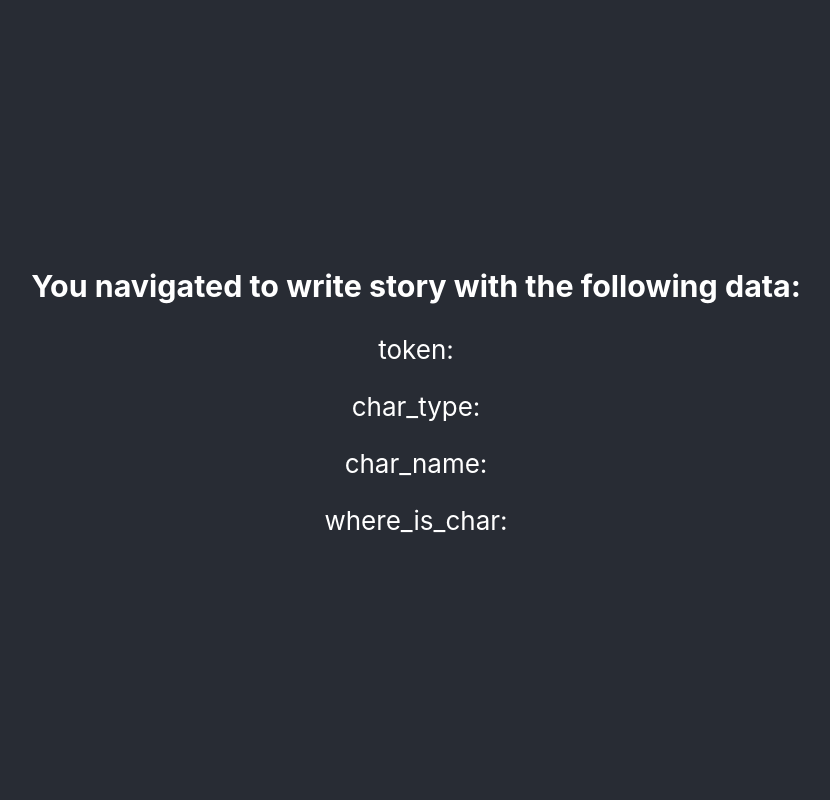
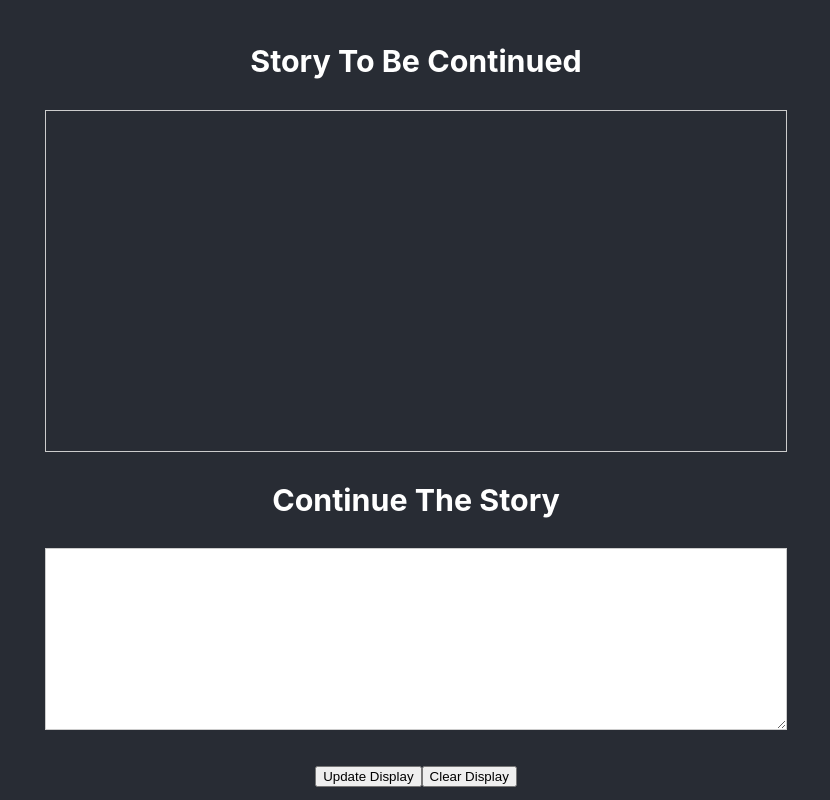
Before and after one commit to arcadesprojectnyc/LittleTale, a React (Create React App) app: page /write-story in a window 1280 px wide. Shown: the whole page, without its empty margins (224-1054 px from the left). Built offline with nearby package versions, Linux system fonts and the light colour scheme.

Commit message:
Added the GPT integration with simple prompt. Need to update UI for better interaction.

```diff
--- a/src/App.js
+++ b/src/App.js
@@ -21,9 +21,5 @@ function App() {
     </Router>
   );
 }
-/*
-                <Route path=":token" element={<SelectPage />} />
-              </Route>
 
-*/
 export default App;
--- a/src/components/WriteStory.js
+++ b/src/components/WriteStory.js
@@ -1,25 +1,124 @@
-import React, {useContext} from 'react';
+import React, {useState, useContext} from 'react';
 import { UserContext } from './UserContext';
 
 function WriteStory() {
     const { token, char_type, char_name, where_is_char } = useContext(UserContext);
+    const [inputText, setInputText] = useState('');
+    const [displayText, setDisplayText] = useState('');
+
+    const handleInputChange = (event) => {
+      setInputText(event.target.value);
+    };
+
+    /*const handleUpdateDisplayClick = () => {
+      setDisplayText(displayText + '\n\n' + inputText);
+      setInputText("")
+    };*/
+    const begin_promp = "Play a story telling game with a kid 7 years ago. Make a 2 sentences story using 7 years old langues for a knight named Rex riding his horse."
+    const continue_promp = "\n Continue the story as a 7 years old kid for 2 sentences, small story progress."
+
+    const handleAPIRequest = async (prompt) => {
+      try {
+        const response = await fetch('https://api.openai.com/v1/chat/completions', {
+          method: 'POST',
+          headers: {
+            'Content-Type': 'application/json',
+            Authorization: `Bearer ${token}`, // Replace with your OpenAI API key
+          },
+          body: JSON.stringify({
+            "model": "gpt-3.5-turbo",
+            "messages": [{"role": "user", "content": prompt}],
+            "temperature": 0.7
+          }),
+        });
+
+        const data = await response.json();
+        console.log("api returned data: ", token, prompt)
+        return data.choices[0].message.content;
+      } catch (error) {
+        console.error('Error:', error);
+        return '';
+      }
+    }
+
+    const appendToDisplay = (res, msg) => {
+      if (res != '') {
+        res = res + '\n\n';
+      }
+      res = res + msg;
+      return res
+    }
+
+    const handleUpdateDisplayClick = async () => {
+      let prompt = ''
+      let res = displayText;
+      if (inputText != '') {
+        res = appendToDisplay(res, inputText)
+        setDisplayText(res);
+        setInputText("")
+        console.log("res: ", res)
+        prompt = res + continue_promp
+      } else {
+        prompt = begin_promp;
+      }
+      const apiResponse = await handleAPIRequest(prompt);
+      if (apiResponse !== '') {
+        res = appendToDisplay(res, apiResponse)
+        setDisplayText(res);
+      }
+    };
+
+    const handleClearDisplayClick = () => {
+        setDisplayText("");
+    };
 
     return (
-        <div>
-            <h3>You navigated to write story with the following data:</h3>
+      <div>
+        <div style={{marginBottom: '20px'}}>
+          <h3>Story To Be Continued</h3>
+          <pre
+            style={{
+                border: '1px solid #ccc',
+                marginBottom: '20px',
+                height: '40vh',
+                width: '90vh',
+                padding: '10px',
+                overflow: 'auto',
+                wordWrap: 'break-word',
+                whiteSpace: 'pre-wrap',
+                textAlign: 'left',
+            }}
+            >
+            {displayText}
+          </pre>
+        </div>
+        <div style={{
+            marginBottom: '20px'
+            }}>
+          <h3>Continue The Story</h3>
+          <textarea
+            style={{
+              border: '1px solid #ccc',
+              height: '20vh',
+              padding: '10px',
+              width: '90vh',
+            }}
+            value={inputText}
+            onChange={handleInputChange}
+          ></textarea>
+        </div>
+        <div style={{ marginTop: '20px' }}>
+          <button onClick={handleUpdateDisplayClick}>Update Display</button>
+          <button onClick={handleClearDisplayClick}>Clear Display</button>
+        </div>
+      </div>
+    );
+}
+
+export default WriteStory;
+
+/*        <h3>You navigated to write story with the following data:</h3>
             <p>token: {token}</p>
             <p>char_type: {char_type}</p>
             <p>char_name: {char_name}</p>
-            <p>where_is_char: {where_is_char}</p>
-        </div>
-    );
-}
-
-/*
-                <p>Token: {token}</p>
-                <p>Char Type: {char_type}</p>
-                <p>Char Name: {char_name}</p>
-                <p>Where is Char: {where_is_char}</p>
-*/
-
-export default WriteStory;
+            <p>where_is_char: {where_is_char}</p>    */
```
